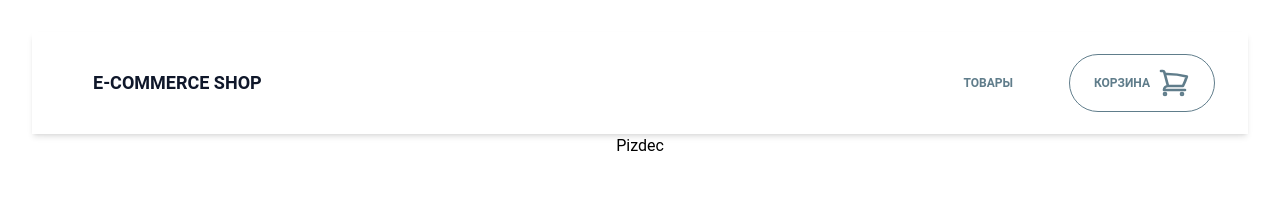
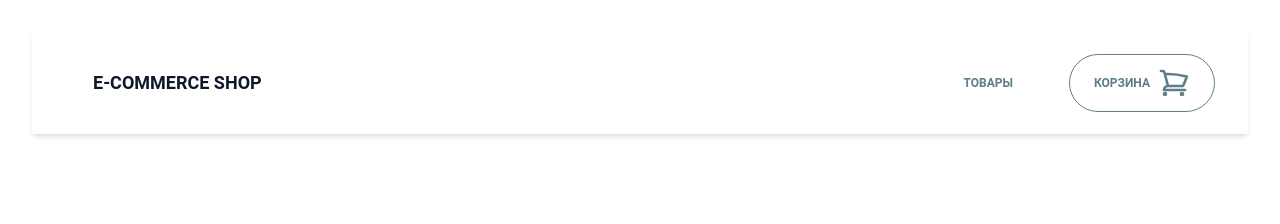
Before and after one commit to DyingInAMinor/spa-e-commerce-website, a React (Vite) app: page /order in a window 1280 px wide. Shown: the top 224 px of the page. Built offline with nearby package versions, Linux system fonts and the light colour scheme.

Commit message:
change order.jsx

```diff
--- a/src/pages/order/order.jsx
+++ b/src/pages/order/order.jsx
@@ -1,5 +1,5 @@
 import React from "react";
 
 export const Order = () => {
-  return <div>Pizdec</div>;
+  return <div></div>;
 };
```
